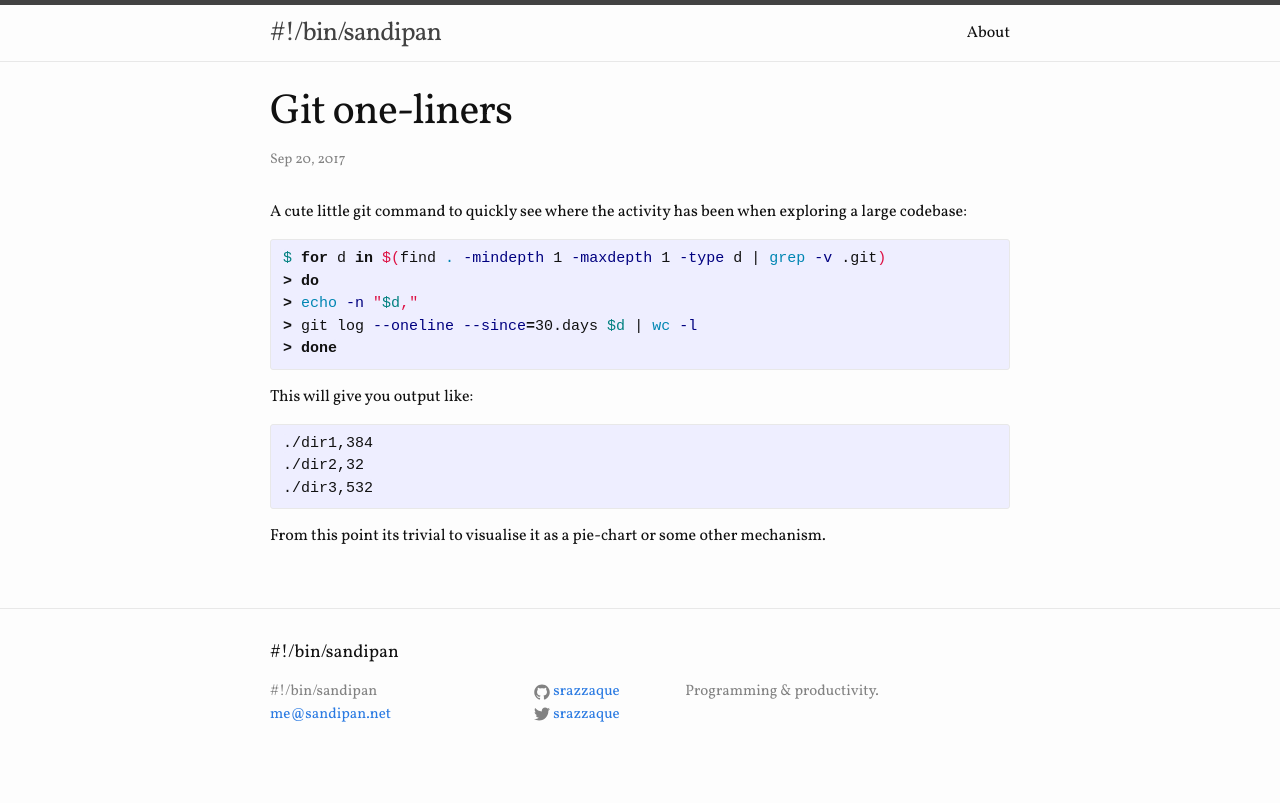
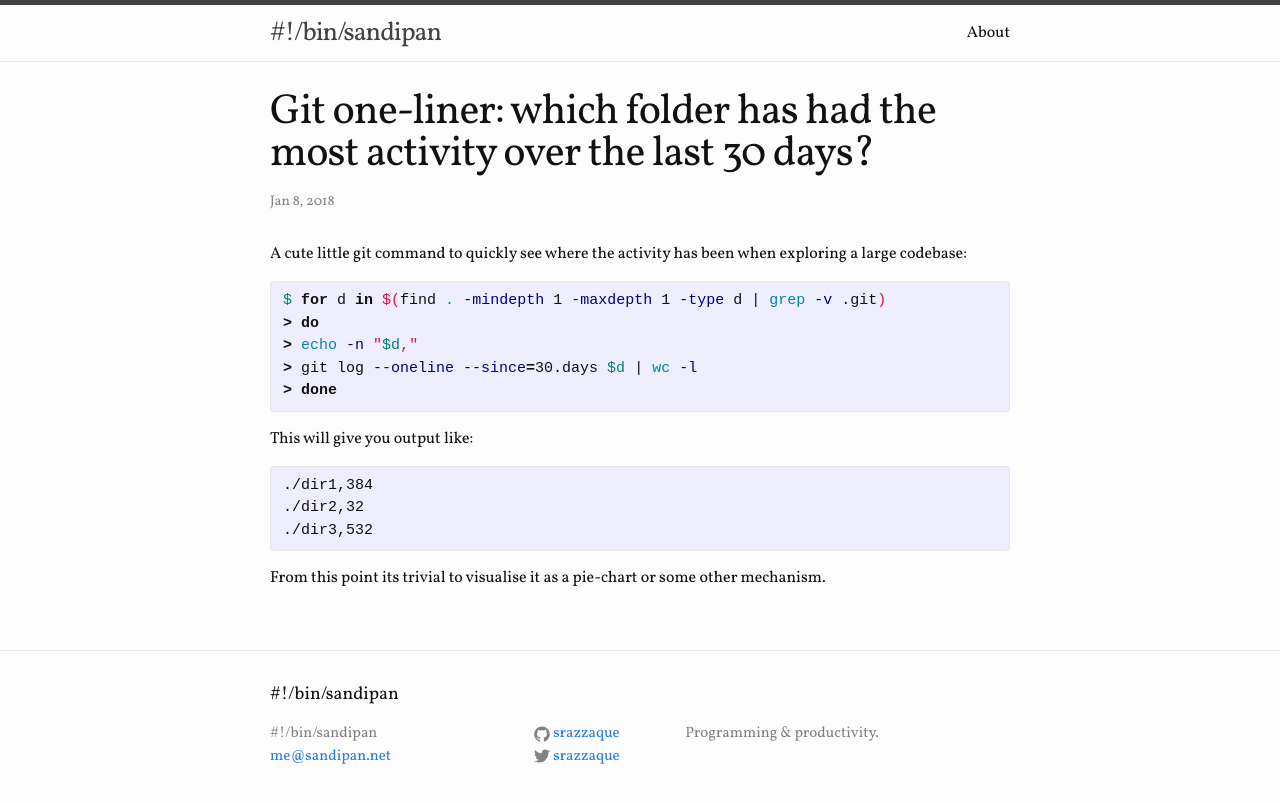
Before and after one commit to srazzaque/srazzaque.github.io, a Jekyll site: the page built from _posts/2018-01-08-git-oneliner.markdown, in a window 1280 px wide. Shown: the top 803 px of the page. Built offline with Jekyll 4.4.1, drawn with Linux system fonts in a browser that asks for light colours.

Commit message:
Fix date and title

```diff
--- a/_posts/2018-01-08-git-oneliner.markdown
+++ b/_posts/2018-01-08-git-oneliner.markdown
@@ -1,7 +1,7 @@
 ---
 layout: post
-title:  "Git one-liners"
-date:   2017-09-20 00:00:01
+title:  "Git one-liner: which folder has had the most activity over the last 30 days?"
+date:   2018-01-08 00:00:01
 categories: software-development
 tags: software-development git
 ---
```
